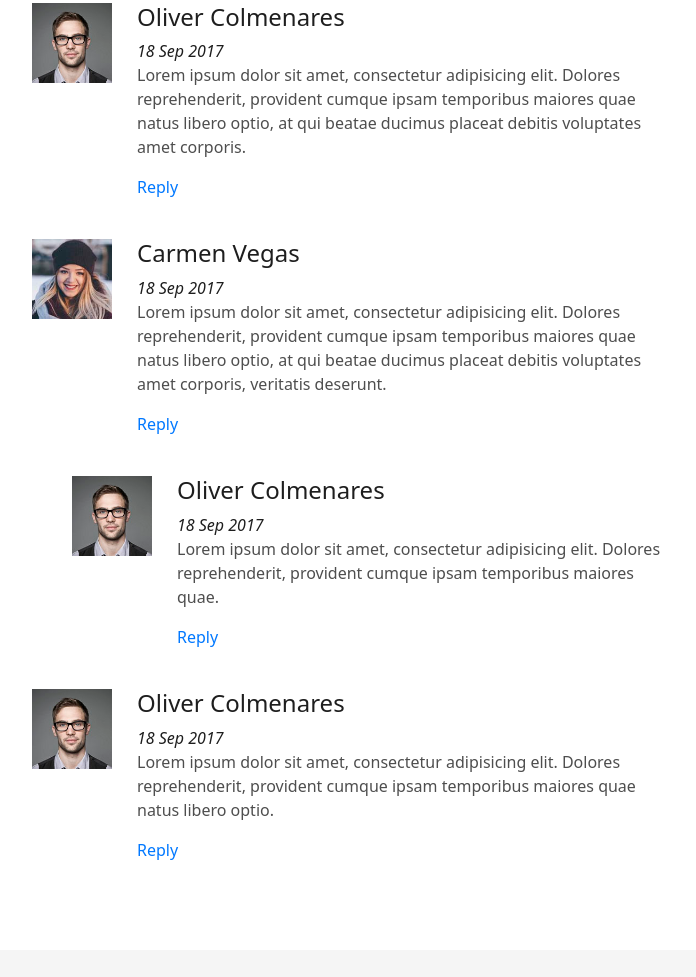
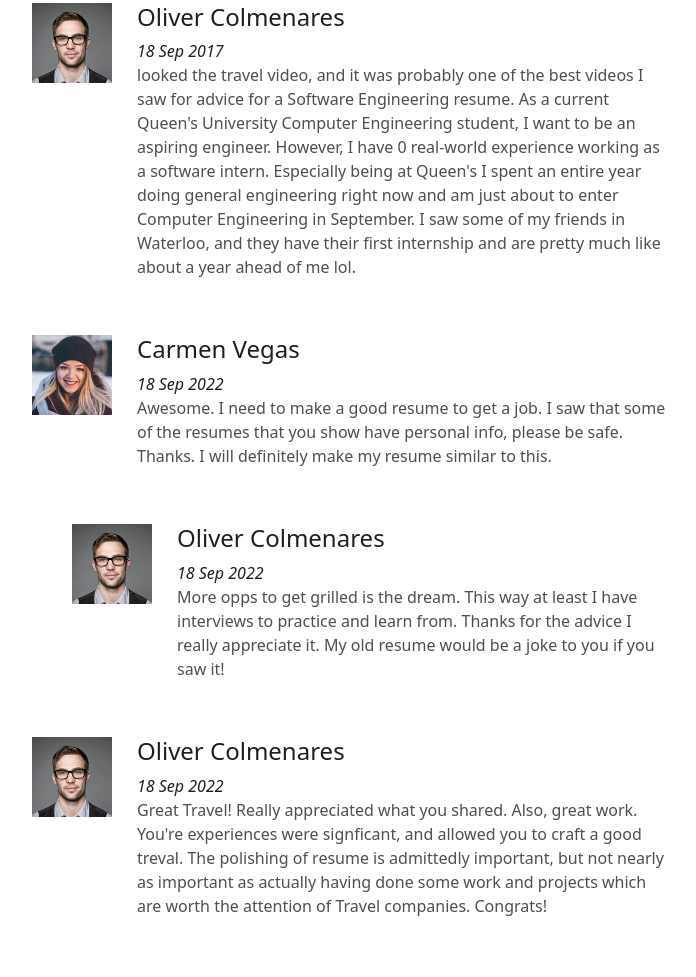
Before and after one commit to Isfandiyor-Az/About-Me, a plain HTML site: page blog-single.html in a window 1280 px wide. Shown: the part 2125-3102 px from the top of the page, without its empty margins (98-794 px from the left). Drawn offline with Linux system fonts and the light colour scheme.

Commit message:
Update blog-single.html

```diff
--- a/blog-single.html
+++ b/blog-single.html
@@ -168,11 +168,13 @@
                     <h4 class="comment-author">Oliver Colmenares</h4>
                     <span>18 Sep 2017</span>
                     <p>
-                      Lorem ipsum dolor sit amet, consectetur adipisicing elit. Dolores reprehenderit, provident cumque
-                      ipsam temporibus maiores
-                      quae natus libero optio, at qui beatae ducimus placeat debitis voluptates amet corporis.
+                      looked the travel video, and it was probably one of the best videos I saw for advice for a Software Engineering resume.
+                      As a current Queen's University Computer Engineering student, I want to be an aspiring engineer. However, I have 0 real-world experience working as a software intern.
+                      Especially being at Queen's I spent an entire year doing general engineering right now and am just about to enter Computer Engineering in September.
+                      I saw some of my friends in Waterloo, and they have their first internship and are pretty much like about a year ahead of me lol.
+
                     </p>
-                    <a href="3">Reply</a>
+                    <!-- <a href="3">Reply</a> -->
                   </div>
                 </li>
                 <li>
@@ -181,14 +183,12 @@
                   </div>
                   <div class="comment-details">
                     <h4 class="comment-author">Carmen Vegas</h4>
-                    <span>18 Sep 2017</span>
+                    <span>18 Sep 2022</span>
                     <p>
-                      Lorem ipsum dolor sit amet, consectetur adipisicing elit. Dolores reprehenderit, provident cumque
-                      ipsam temporibus maiores
-                      quae natus libero optio, at qui beatae ducimus placeat debitis voluptates amet corporis,
-                      veritatis deserunt.
+                      Awesome. I need to make a good resume to get a job. I saw that some of the resumes that
+                      you show have personal info, please be safe. Thanks. I will definitely make my resume similar to this.
                     </p>
-                    <a href="3">Reply</a>
+                    <!-- <a href="3">Reply</a> -->
                   </div>
                 </li>
                 <li class="comment-children">
@@ -197,13 +197,11 @@
                   </div>
                   <div class="comment-details">
                     <h4 class="comment-author">Oliver Colmenares</h4>
-                    <span>18 Sep 2017</span>
+                    <span>18 Sep 2022</span>
                     <p>
-                      Lorem ipsum dolor sit amet, consectetur adipisicing elit. Dolores reprehenderit, provident cumque
-                      ipsam temporibus maiores
-                      quae.
-                    </p>
-                    <a href="3">Reply</a>
+                      More opps to get grilled is the dream. This way at least I have interviews to practice and learn from.
+                      Thanks for the advice I really appreciate it. My old resume would be a joke to you if you saw it!
+                    <!-- <a href="3">Reply</a> -->
                   </div>
                 </li>
                 <li>
@@ -212,13 +210,13 @@
                   </div>
                   <div class="comment-details">
                     <h4 class="comment-author">Oliver Colmenares</h4>
-                    <span>18 Sep 2017</span>
+                    <span>18 Sep 2022</span>
                     <p>
-                      Lorem ipsum dolor sit amet, consectetur adipisicing elit. Dolores reprehenderit, provident cumque
-                      ipsam temporibus maiores
-                      quae natus libero optio.
+                      Great Travel! Really appreciated what you shared. Also, great work. You're experiences were signficant,
+                      and allowed you to craft a good treval. The polishing of resume is admittedly important,
+                      but not nearly as important as actually having done some work and projects which are worth the attention of Travel companies. Congrats!
                     </p>
-                    <a href="3">Reply</a>
+                    <!-- <a href="3">Reply</a> -->
                   </div>
                 </li>
               </ul>
```
